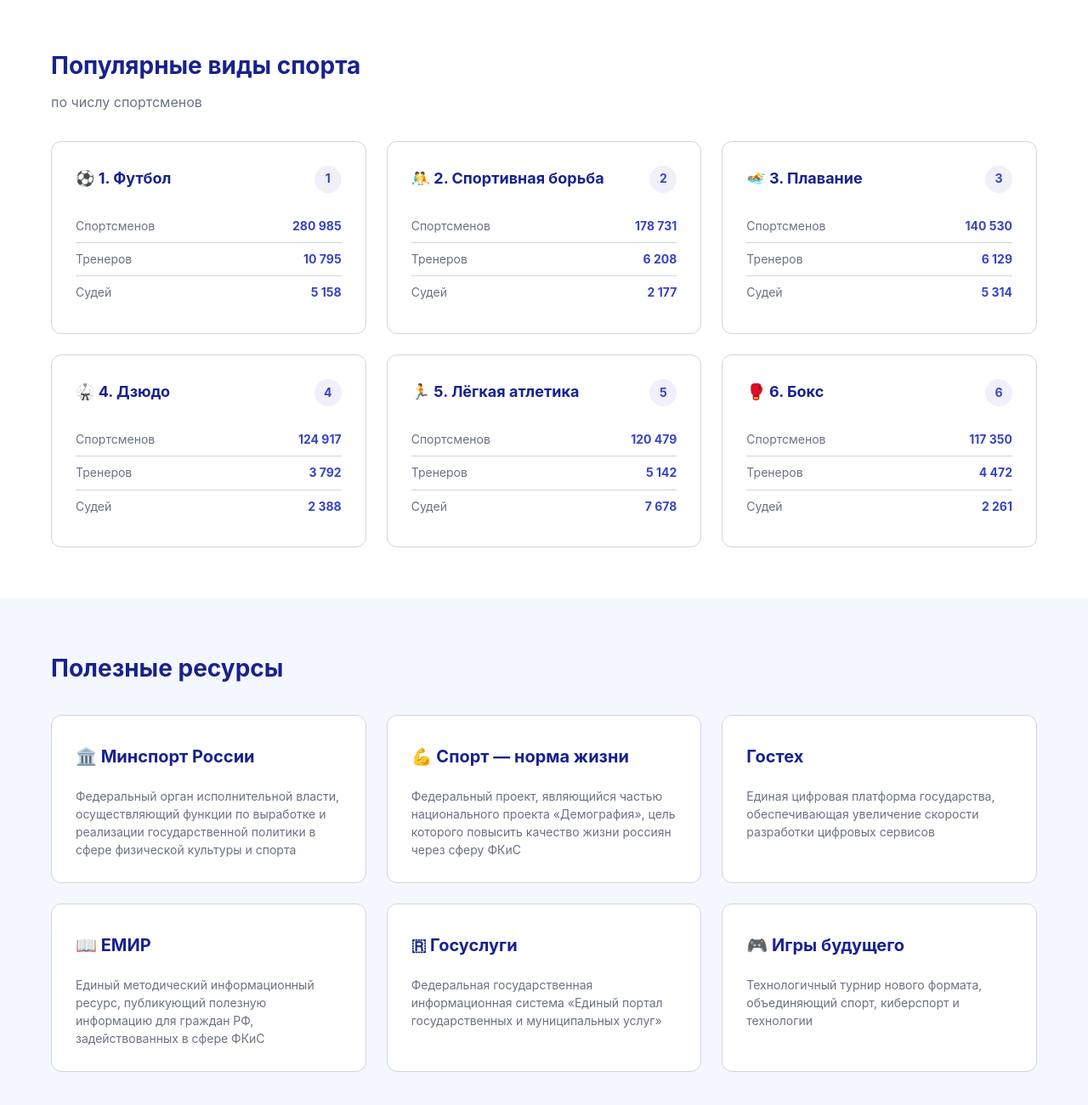
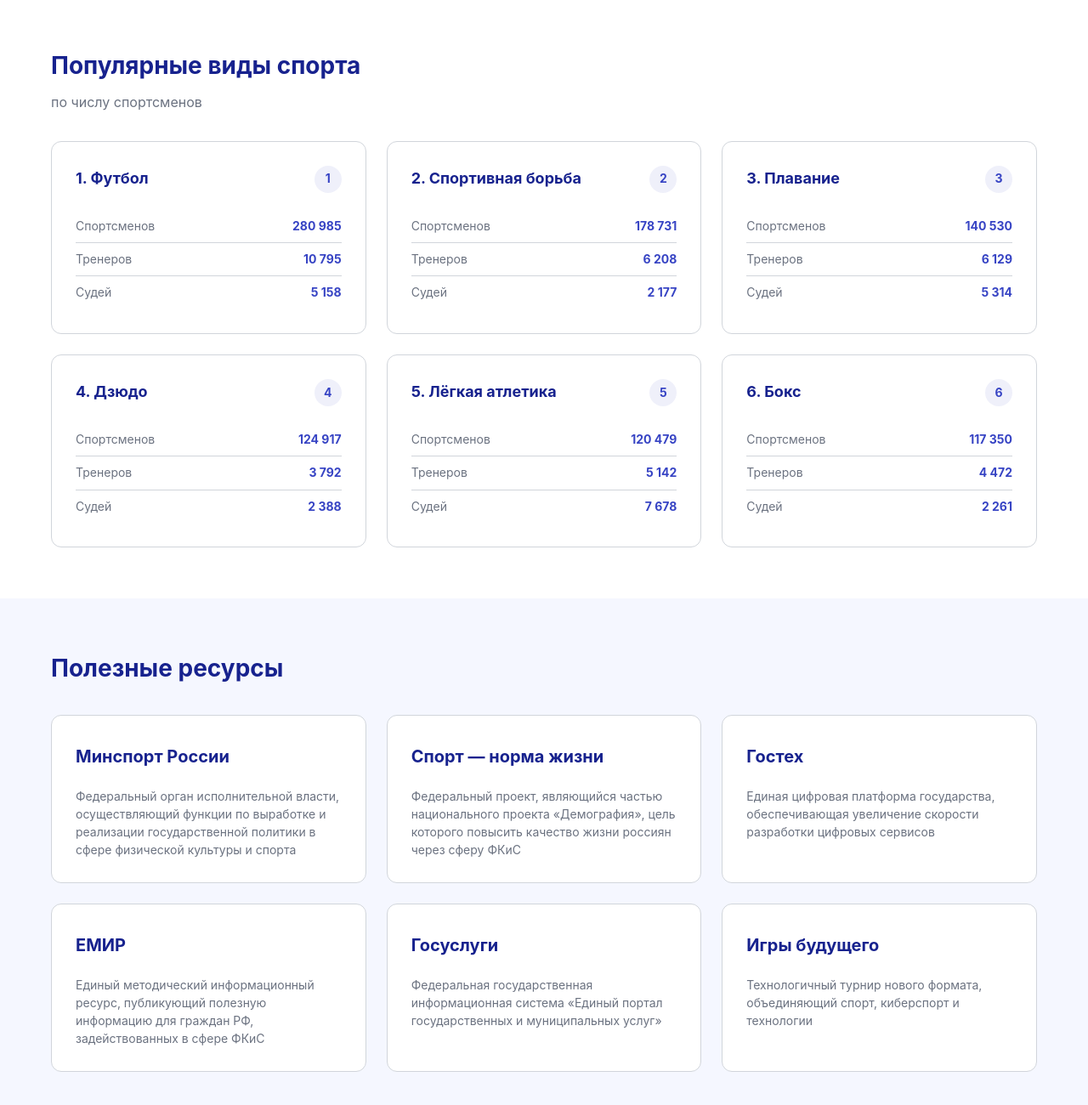
Before and after one commit to qFioofa/hackaton-2026.accessibility, a plain HTML site: page root/index.html in a window 1280 px wide. Shown: the part 2217-3517 px from the top of the page at 85% size. Drawn offline with Linux system fonts and the light colour scheme.

Commit message:
Emidjy clean up

```diff
--- a/root/index.html
+++ b/root/index.html
@@ -2341,7 +2341,7 @@
                         <div class="sport-card" onclick="openSportModal('football')" role="button" tabindex="0"
                             aria-label="Открыть информацию о виде спорта: Футбол">
                             <div class="sport-card-header">
-                                <h3>⚽ 1. Футбол</h3>
+                                <h3>1. Футбол</h3>
                                 <span class="sport-rank" aria-hidden="true">1</span>
                             </div>
                             <div class="sport-stat">
@@ -2360,7 +2360,7 @@
                         <div class="sport-card" onclick="openSportModal('wrestling')" role="button" tabindex="0"
                             aria-label="Открыть информацию о виде спорта: Спортивная борьба">
                             <div class="sport-card-header">
-                                <h3>🤼 2. Спортивная борьба</h3>
+                                <h3>2. Спортивная борьба</h3>
                                 <span class="sport-rank" aria-hidden="true">2</span>
                             </div>
                             <div class="sport-stat">
@@ -2379,7 +2379,7 @@
                         <div class="sport-card" onclick="openSportModal('swimming')" role="button" tabindex="0"
                             aria-label="Открыть информацию о виде спорта: Плавание">
                             <div class="sport-card-header">
-                                <h3>🏊 3. Плавание</h3>
+                                <h3>3. Плавание</h3>
                                 <span class="sport-rank" aria-hidden="true">3</span>
                             </div>
                             <div class="sport-stat">
@@ -2398,7 +2398,7 @@
                         <div class="sport-card" onclick="openSportModal('judo')" role="button" tabindex="0"
                             aria-label="Открыть информацию о виде спорта: Дзюдо">
                             <div class="sport-card-header">
-                                <h3>🥋 4. Дзюдо</h3>
+                                <h3>4. Дзюдо</h3>
                                 <span class="sport-rank" aria-hidden="true">4</span>
                             </div>
                             <div class="sport-stat">
@@ -2417,7 +2417,7 @@
                         <div class="sport-card" onclick="openSportModal('athletics')" role="button" tabindex="0"
                             aria-label="Открыть информацию о виде спорта: Лёгкая атлетика">
                             <div class="sport-card-header">
-                                <h3>🏃 5. Лёгкая атлетика</h3>
+                                <h3>5. Лёгкая атлетика</h3>
                                 <span class="sport-rank" aria-hidden="true">5</span>
                             </div>
                             <div class="sport-stat">
@@ -2436,7 +2436,7 @@
                         <div class="sport-card" onclick="openSportModal('boxing')" role="button" tabindex="0"
                             aria-label="Открыть информацию о виде спорта: Бокс">
                             <div class="sport-card-header">
-                                <h3>🥊 6. Бокс</h3>
+                                <h3>6. Бокс</h3>
                                 <span class="sport-rank" aria-hidden="true">6</span>
                             </div>
                             <div class="sport-stat">
@@ -2462,12 +2462,12 @@
 
                     <div class="resources-grid">
                         <a href="https://minsport.gov.ru" target="_blank" rel="noopener" class="resource-card" aria-label="Министерство спорта России — официальный сайт — откроется в новой вкладке">
-                            <div class="resource-logo">🏛️ Минспорт России</div>
+                            <div class="resource-logo">Минспорт России</div>
                             <p>Федеральный орган исполнительной власти, осуществляющий функции по выработке и реализации государственной политики в сфере физической культуры и спорта</p>
                         </a>
 
                         <a href="https://sport-norm.ru" target="_blank" rel="noopener" class="resource-card" aria-label="Спорт — норма жизни — федеральный проект — откроется в новой вкладке">
-                            <div class="resource-logo">💪 Спорт — норма жизни</div>
+                            <div class="resource-logo">Спорт — норма жизни</div>
                             <p>Федеральный проект, являющийся частью национального проекта «Демография», цель которого повысить качество жизни россиян через сферу ФКиС</p>
                         </a>
 
@@ -2477,17 +2477,17 @@
                         </a>
 
                         <a href="http://emir.gov.ru" target="_blank" rel="noopener" class="resource-card" aria-label="ЕМИР — единый методический информационный ресурс — откроется в новой вкладке">
-                            <div class="resource-logo">📖 ЕМИР</div>
+                            <div class="resource-logo">ЕМИР</div>
                             <p>Единый методический информационный ресурс, публикующий полезную информацию для граждан РФ, задействованных в сфере ФКиС</p>
                         </a>
 
                         <a href="https://gosuslugi.ru" target="_blank" rel="noopener" class="resource-card" aria-label="Госуслуги — портал государственных услуг — откроется в новой вкладке">
-                            <div class="resource-logo">🇷 Госуслуги</div>
+                            <div class="resource-logo">Госуслуги</div>
                             <p>Федеральная государственная информационная система «Единый портал государственных и муниципальных услуг»</p>
                         </a>
 
                         <a href="https://gofuture.games" target="_blank" rel="noopener" class="resource-card" aria-label="Игры будущего — технологичный турнир нового формата — откроется в новой вкладке">
-                            <div class="resource-logo">🎮 Игры будущего</div>
+                            <div class="resource-logo">Игры будущего</div>
                             <p>Технологичный турнир нового формата, объединяющий спорт, киберспорт и технологии</p>
                         </a>
                     </div>
```
